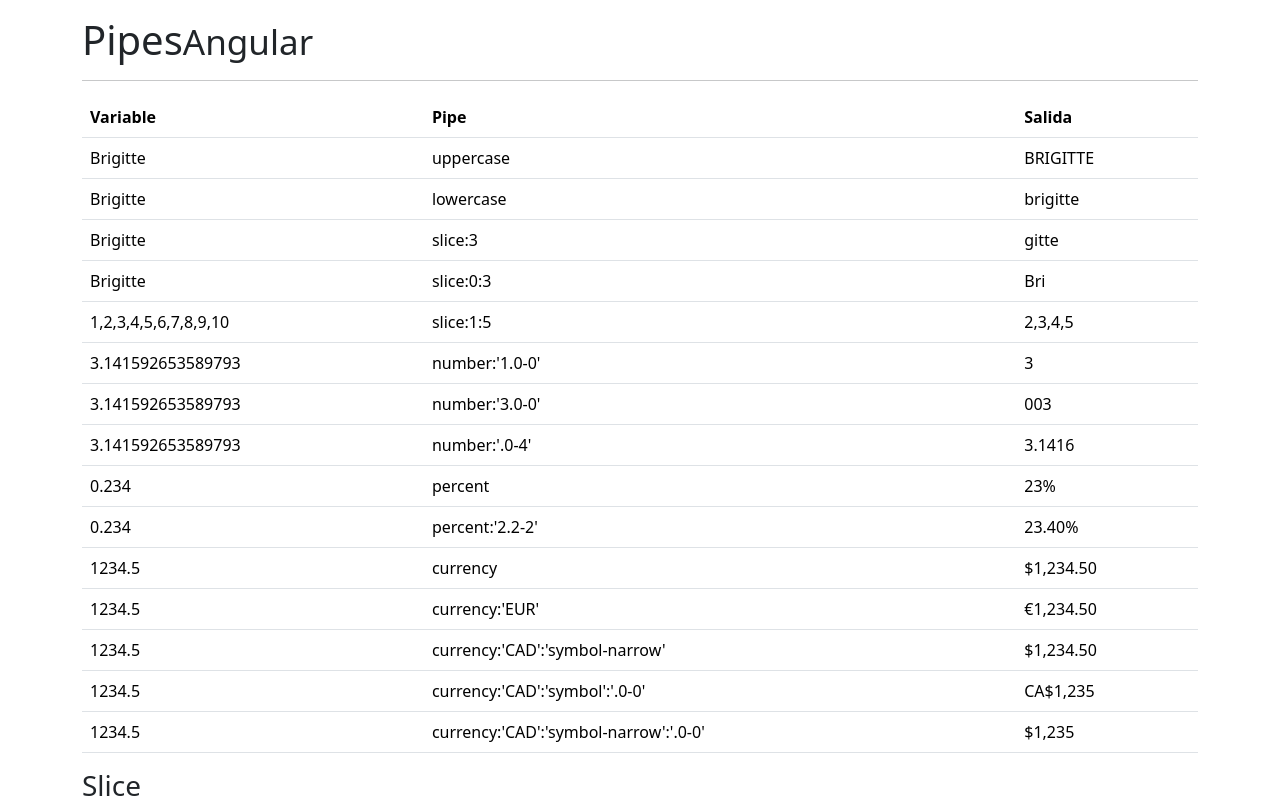
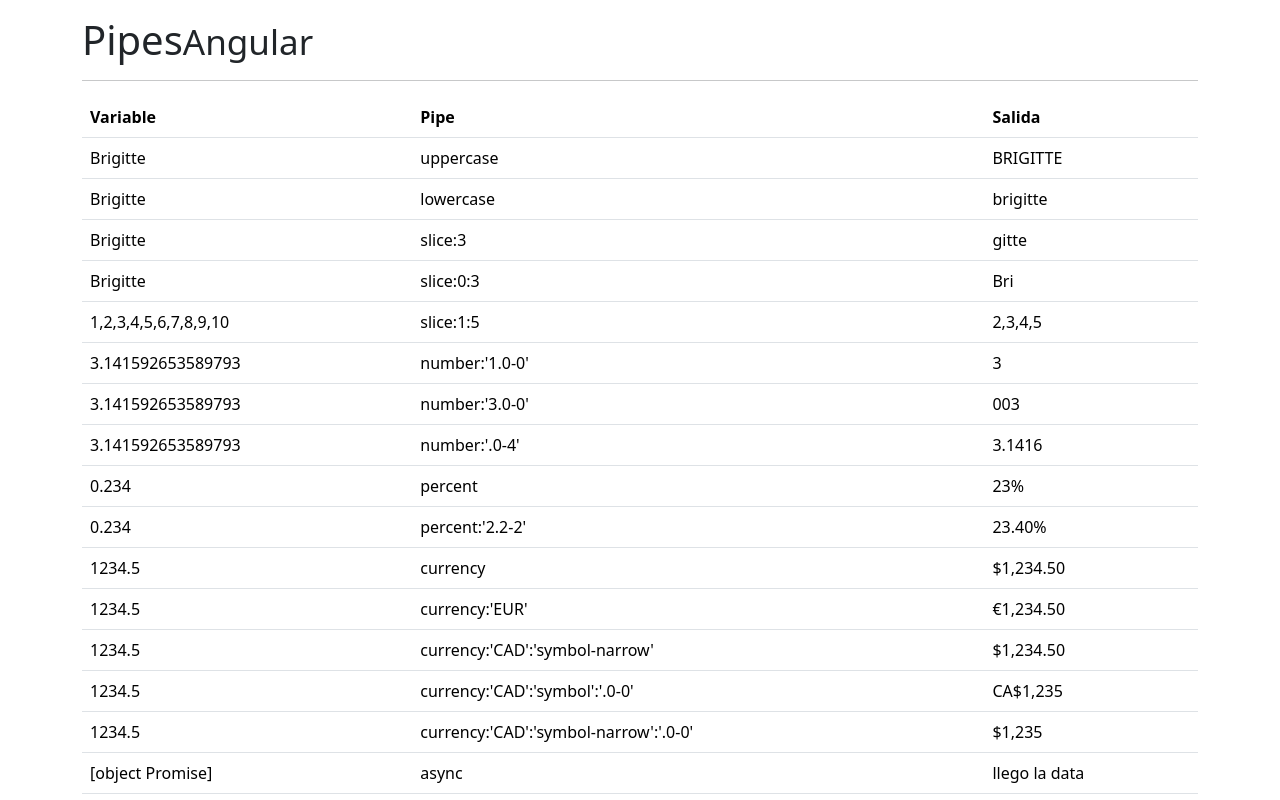
Before and after one commit to Brigitte9219/Angular_Pipes, an Angular app: page / in a window 1280 px wide. Shown: the top 800 px of the page. Built offline with nearby package versions, Linux system fonts and the light colour scheme.

Commit message:
Pipes-async-Se espera que el objeto asincrono responda en cierto tiempo

```diff
--- a/src/app/app.component.html
+++ b/src/app/app.component.html
@@ -87,6 +87,11 @@
           <td> currency:'CAD':'symbol-narrow':'.0-0' </td>
           <td> {{salario|currency:'CAD':'symbol-narrow':'.0-0'}} </td>
         </tr>
+        <tr>
+          <td> {{valorPromesa}} </td>
+          <td> async </td>
+          <td> {{valorPromesa| async}} </td>
+        </tr>
       </tbody>
     </table>
 
--- a/src/app/app.component.ts
+++ b/src/app/app.component.ts
@@ -11,6 +11,16 @@
   PI:number= Math.PI;
   porcentaje: number= 0.234;
   salario: number= 1234.5;
+
+//Trabajar con algo asincrono
+  valorPromesa = new Promise<string>((resolve)=>{
+
+    setTimeout(()=>{
+      resolve('llego la data');
+    }, 4500);
+  });
+
+
   heroe={
     nombre:'Logan',
     clave:'Wolverine',
```
